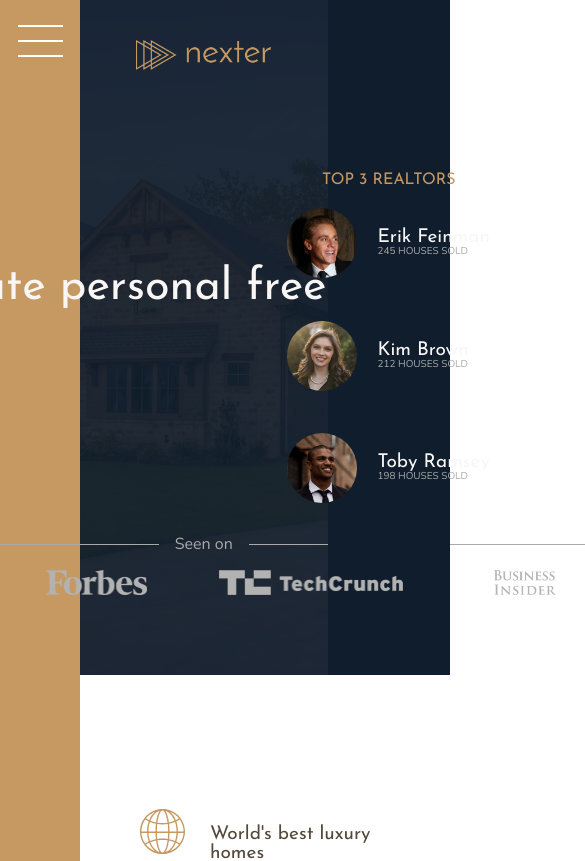
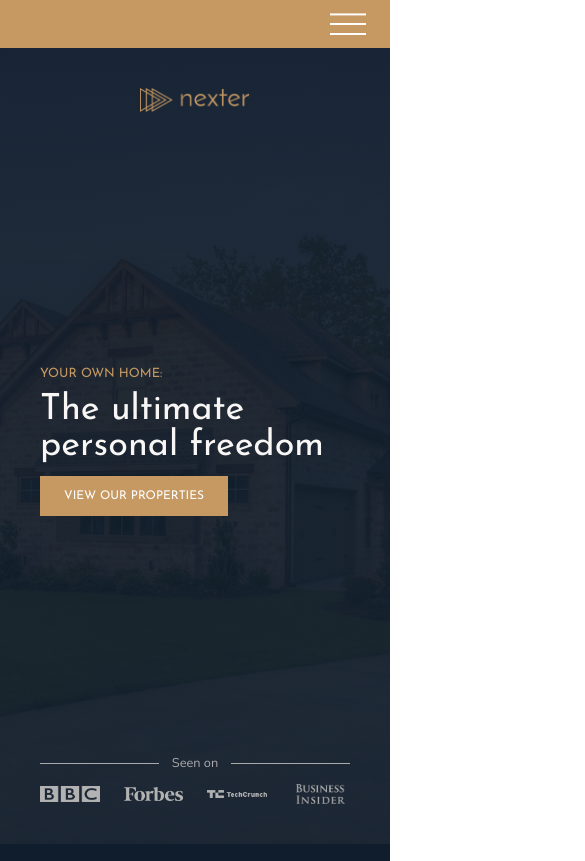
Before and after one commit to wtlin1228/nexter, a plain HTML site: page index.html in a window 390 px wide. Shown: the top 861 px of the page, 585 px wide, since content can reach past the window. Drawn offline with nearby package versions, Linux system fonts and the light colour scheme.

Commit message:
finish responsive design

```diff
--- a/css/style.css
+++ b/css/style.css
@@ -8,6 +8,9 @@
 html {
   box-sizing: border-box;
   font-size: 625%; }
+  @media only screen and (max-width: 75em) {
+    html {
+      font-size: 500%; } }
 
 body {
   font-family: "Nunito", sans-serif;
@@ -16,8 +19,14 @@ body {
 .container {
   display: grid;
   grid-template-rows: 80vh min-content 40vw repeat(3, min-content);
-  grid-template-columns: [sidebar-start] 0.8rem [sidebar-end full-start] minmax(0.6rem, 1fr) [center-start] repeat(8, [col-start] minmax(min-content, 1.4rem) [col-end]) [center-end] minmax(0.6rem, 1fr) [full-end];
-  font-size: 0.1rem; }
+  grid-template-columns: [sidebar-start] 0.8rem [sidebar-end full-start] minmax(0.6rem, 1fr) [center-start] repeat(8, [col-start] minmax(min-content, 1.4rem) [col-end]) [center-end] minmax(0.6rem, 1fr) [full-end]; }
+  @media only screen and (max-width: 62.5em) {
+    .container {
+      grid-template-rows: 0.6rem 80vh min-content 40vw repeat(3, min-content);
+      grid-template-columns: [full-start] minmax(0.6rem, 1fr) [center-start] repeat(8, [col-start] minmax(min-content, 1.4rem) [col-end]) [center-end] minmax(0.6rem, 1fr) [full-end]; } }
+  @media only screen and (max-width: 50em) {
+    .container {
+      grid-template-rows: 0.6rem calc(100vh - .6rem); } }
 
 .heading-1, .heading-2, .heading-3, .heading-4 {
   font-family: "Josefin Sans", sans-serif;
@@ -48,6 +57,9 @@ body {
     color: #f9f7f6; }
   .heading-4--dark {
     color: #54483A; }
+
+p {
+  font-size: .1rem; }
 
 .btn {
   background-color: #c69963;
@@ -81,6 +93,12 @@ body {
   grid-row: 1 / -1;
   display: flex;
   justify-content: center; }
+  @media only screen and (max-width: 62.5em) {
+    .sidebar {
+      grid-column: 1 / -1;
+      grid-row: 1 / 2;
+      justify-content: flex-end;
+      align-items: center; } }
 
 .nav-btn {
   border: none;
@@ -99,6 +117,14 @@ body {
     transform: translateY(-0.15rem); }
   .nav-btn::after {
     transform: translateY(0.13rem); }
+  @media only screen and (max-width: 62.5em) {
+    .nav-btn {
+      margin-top: 0;
+      margin-right: .3rem; }
+      .nav-btn::before {
+        transform: translateY(-0.12rem); }
+      .nav-btn::after {
+        transform: translateY(0.1rem); } }
 
 .header {
   background-color: #54483A;
@@ -109,10 +135,16 @@ body {
   padding: .8rem;
   padding-top: .4rem;
   display: grid;
-  grid-template-rows: 1fr min-content .6rem 1fr;
-  grid-template-columns: max-content;
+  grid-template-rows: 1fr min-content minmax(0.6rem, min-content) 1fr;
+  grid-template-columns: minmax(min-content, max-content);
   grid-row-gap: .15rem;
   justify-content: center; }
+  @media only screen and (max-width: 50em) {
+    .header {
+      grid-column: 1 / -1; } }
+  @media only screen and (max-width: 37.5em) {
+    .header {
+      padding: .5rem; } }
   .header__logo {
     height: .3rem;
     justify-self: center; }
@@ -135,9 +167,11 @@ body {
     display: grid;
     grid-template-columns: repeat(4, 1fr);
     grid-column-gap: .3rem;
-    justify-items: center; }
+    justify-items: center;
+    align-items: center; }
     .header__seenon-logos img {
-      height: .25rem;
+      max-height: .25rem;
+      max-width: 100%;
       filter: brightness(70%); }
 
 .realtors {
@@ -149,12 +183,21 @@ body {
   align-content: center;
   justify-items: center;
   grid-row-gap: .2rem; }
+  @media only screen and (max-width: 50em) {
+    .realtors {
+      grid-column: 1 / -1; } }
   .realtors__list {
     display: grid;
     grid-template-columns: min-content max-content;
     grid-column-gap: .2rem;
     grid-row-gap: 5vh;
     align-items: center; }
+    @media only screen and (max-width: 50em) {
+      .realtors__list {
+        grid-template-columns: repeat(3, min-content max-content); } }
+    @media only screen and (max-width: 50em) {
+      .realtors__list {
+        grid-template-columns: min-content max-content; } }
   .realtors__img {
     width: .7rem;
     border-radius: 50%;
@@ -193,20 +236,34 @@ body {
   display: grid;
   grid-template-rows: repeat(6, 1fr);
   grid-template-columns: repeat(6, 1fr);
-  align-items: center; }
+  align-items: center;
+  background-size: cover; }
+  @media only screen and (max-width: 50em) {
+    .story__pictures {
+      grid-column: 1 / -1;
+      padding: .6rem; } }
 
 .story__img--1 {
   width: 100%;
   grid-row: 2 / 6;
   grid-column: 2 / 6;
-  box-shadow: 0 2rem 5rem rgba(0, 0, 0, 0.1); }
+  box-shadow: 0 0.2rem 0.5rem rgba(0, 0, 0, 0.1); }
+  @media only screen and (max-width: 50em) {
+    .story__img--1 {
+      grid-column: 1 / 5;
+      grid-row: 1 / -1;
+      width: 100%; } }
 
 .story__img--2 {
   width: 115%;
   grid-row: 4 / 6;
   grid-column: 4 / 7;
   z-index: 20;
-  box-shadow: 0 2rem 5rem rgba(0, 0, 0, 0.2); }
+  box-shadow: 0 0.2rem 0.5rem rgba(0, 0, 0, 0.2); }
+  @media only screen and (max-width: 50em) {
+    .story__img--2 {
+      grid-row: 1 / -1;
+      width: 100%; } }
 
 .story__content {
   background-color: #f9f7f6;
@@ -215,6 +272,10 @@ body {
   display: grid;
   align-content: center;
   justify-items: start; }
+  @media only screen and (max-width: 50em) {
+    .story__content {
+      grid-column: 1 / -1;
+      grid-row: 5 / 6; } }
 
 .story__text {
   font-size: .15rem;
--- a/sass/_base.scss
+++ b/sass/_base.scss
@@ -14,6 +14,12 @@ $color-grey-dark-2: #6D5D4B;
 $font-primary: 'Nunito', sans-serif;
 $font-display: 'Josefin Sans', sans-serif;
 
+// RESPONSIVE BREAKPOINTS
+$bp-largest: 75em; // 1200px / 16px = 75
+$bp-large: 62.5em; // 1000px / 16px = 62.5
+$bp-medium: 50em; // 800px / 16px = 50
+$bp-small: 37.5em; // 600px / 16px = 37.5
+
 *,
 *::before,
 *::after {
@@ -25,6 +31,10 @@ $font-display: 'Josefin Sans', sans-serif;
 html {
   box-sizing: border-box;
   font-size: 625%; // 100px/16px = 625% -> 1rem = 100px;
+
+  @media only screen and (max-width: $bp-largest) {
+    font-size: 500%; // 80px/16px = 500% -> 1rem = 80px;
+  }
 }
 
 body {
@@ -37,12 +47,13 @@ body {
   grid-template-rows: 80vh min-content 40vw repeat(3, min-content);
   grid-template-columns: [sidebar-start] 0.8rem [sidebar-end full-start] minmax(.6rem, 1fr) [center-start] repeat(8, [col-start] minmax(min-content, 1.4rem) [col-end]) [center-end] minmax(.6rem, 1fr) [full-end];
 
-  font-size: 0.1rem;
+  @media only screen and (max-width: $bp-large) {
+    grid-template-rows: .6rem 80vh min-content 40vw repeat(3, min-content);
+    grid-template-columns: [full-start] minmax(.6rem, 1fr) [center-start] repeat(8, [col-start] minmax(min-content, 1.4rem) [col-end]) [center-end] minmax(.6rem, 1fr) [full-end];
+  }
 
-  //TEST
+  @media only screen and (max-width: $bp-medium) {
+    grid-template-rows: .6rem calc(100vh - .6rem);
+  }
 
-  & > * {
-    // padding: 40px;
-    // font-size: 0.4rem;
-  }
 }
--- a/sass/_header.scss
+++ b/sass/_header.scss
@@ -8,10 +8,18 @@
   padding-top: .4rem;
 
   display: grid;
-  grid-template-rows: 1fr min-content .6rem 1fr;
-  grid-template-columns: max-content;
+  grid-template-rows: 1fr min-content minmax(.6rem, min-content) 1fr;
+  grid-template-columns: minmax(min-content, max-content);
   grid-row-gap: .15rem;
   justify-content: center;
+
+  @media only screen and (max-width: $bp-medium) {
+    grid-column: 1 / -1;
+  }
+
+  @media only screen and (max-width: $bp-small) {
+    padding: .5rem;
+  }
 
   &__logo {
     height: .3rem;
@@ -46,9 +54,11 @@
     grid-template-columns: repeat(4, 1fr);
     grid-column-gap: .3rem;
     justify-items: center;
+    align-items: center;
 
     img {
-      height: .25rem;
+      max-height: .25rem;
+      max-width: 100%;
       filter: brightness(70%);
     }
   }
--- a/sass/_typography.scss
+++ b/sass/_typography.scss
@@ -35,6 +35,10 @@
   &--dark { color: $color-grey-dark-1; }
 }
 
+p {
+  font-size: .1rem;
+}
+
 .btn {
   background-color: $color-primary;
   color: #fff;
```
Also changed, not shown: sass/_realtors.scss (+12 -0 lines), sass/_sidebar.scss (+15 -0 lines), sass/_story.scss (+24 -2 lines).
